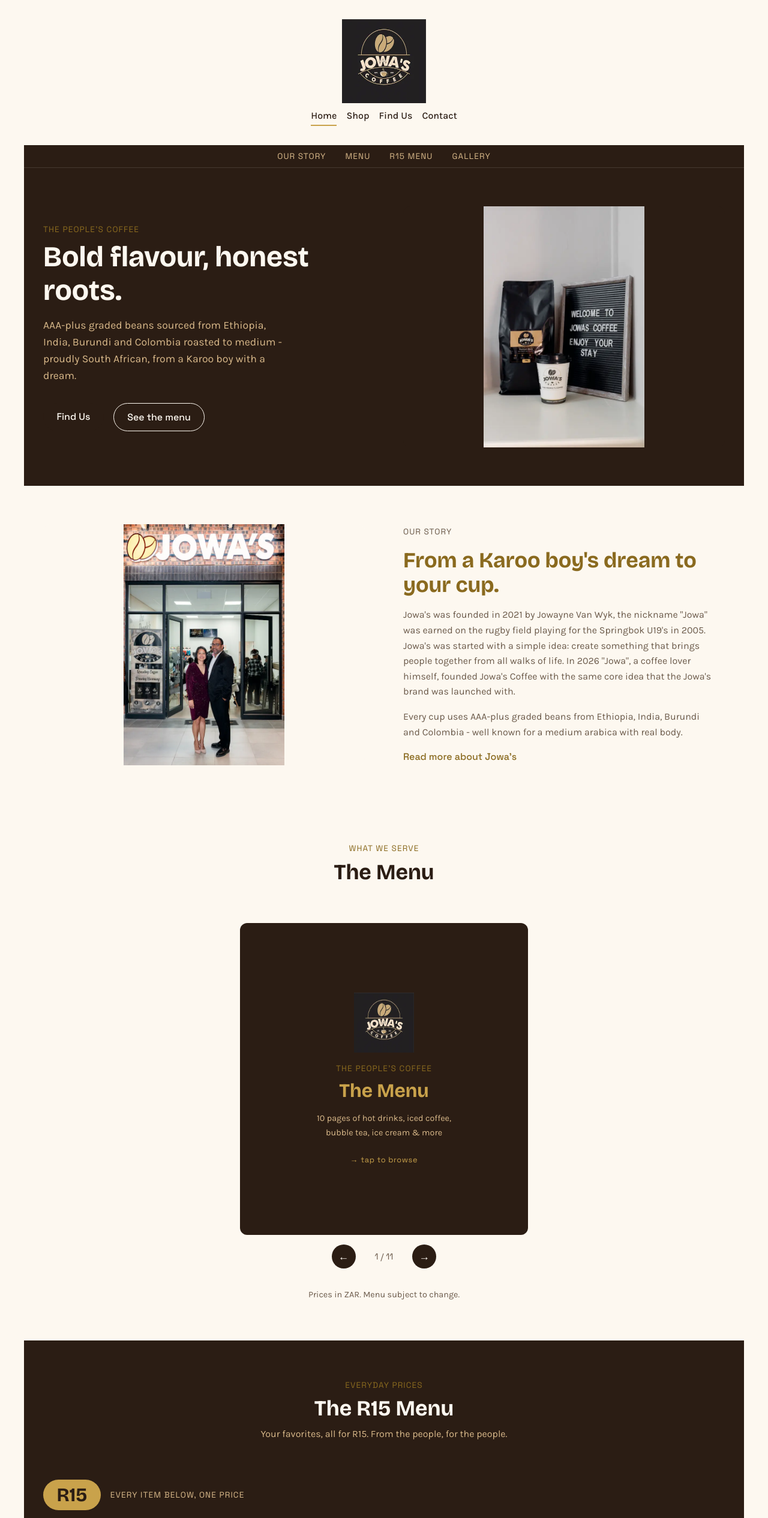
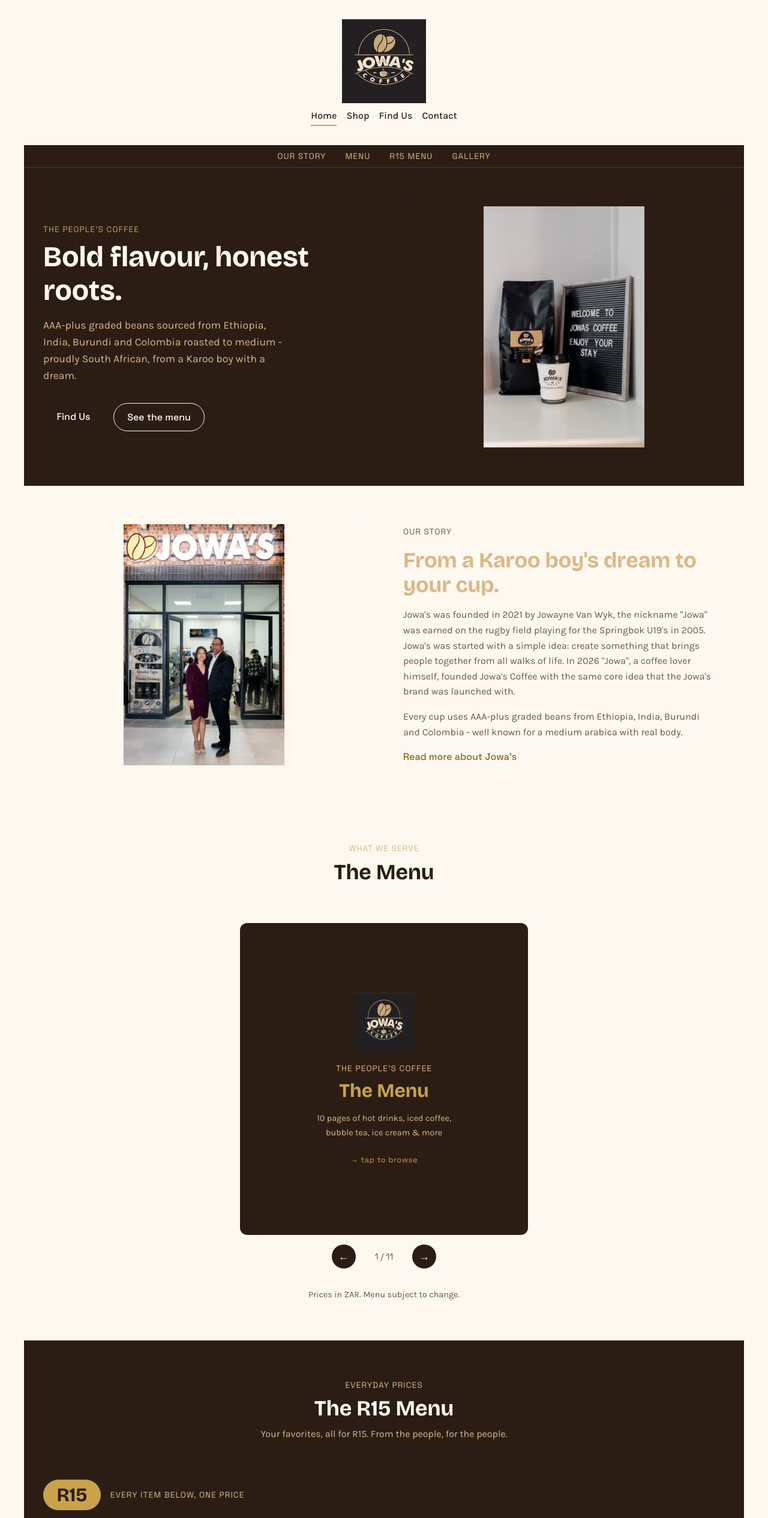
Before and after one commit to elmodbuys/jowas-coffee, a website: page index.html in a window 1280 px wide. Shown: the top 2531 px of the page at 60% size. Drawn offline with nearby package versions, Linux system fonts and the light colour scheme.

Commit message:
fixing accessibility and best practices

```diff
--- a/index.html
+++ b/index.html
@@ -90,8 +90,8 @@
                                 <li><span>Bubblegum</span><span>R50</span></li>
                                 <li><span>Banana</span><span>R50</span></li>
                                 <li><span>Coffee</span><span>R50</span></li>
-                                <img class="menu-page-logo" src="images/jowas-logo-badge.webp" alt="" width="80" height="80">
                             </ul>
+                            <img class="menu-page-logo" src="images/jowas-logo-badge.webp" alt="" width="80" height="80">
                         </div>
 
                         <div class="menu-page">
@@ -102,8 +102,8 @@
                                 <li><span>Strawberry Daiquiri</span><span>R35</span></li>
                                 <li><span>Passion Fruit</span><span>R35</span></li>
                                 <li><span>Piña Colada</span><span>R50</span></li>
-                                <img class="menu-page-logo" src="images/jowas-logo-badge.webp" alt="" width="80" height="80">
                             </ul>
+                            <img class="menu-page-logo" src="images/jowas-logo-badge.webp" alt="" width="80" height="80">
                         </div>
 
                         <div class="menu-page">
@@ -113,8 +113,8 @@
                                 <li><span>Mango Bubble Tea</span><span>R30 / R50</span></li>
                                 <li><span>Strawberry Bubble Tea</span><span>R30 / R50</span></li>
                                 <li><span>Passion Fruit Bubble Tea</span><span>R30 / R50</span></li>
-                                <img class="menu-page-logo" src="images/jowas-logo-badge.webp" alt="" width="80" height="80">
                             </ul>
+                            <img class="menu-page-logo" src="images/jowas-logo-badge.webp" alt="" width="80" height="80">
                         </div>
 
                         <div class="menu-page">
@@ -163,8 +163,8 @@
                                 <li><span>Caramel Latte</span><span>R40 / R60</span></li>
                                 <li><span>Biscoff Latte</span><span>R45 / R60</span></li>
                                 <li><span>Butterscotch Latte</span><span>R45 / R60</span></li>
-                                <img class="menu-page-logo" src="images/jowas-logo-badge.webp" alt="" width="80" height="80">
                             </ul>
+                            <img class="menu-page-logo" src="images/jowas-logo-badge.webp" alt="" width="80" height="80">
                         </div>
 
                         <div class="menu-page">
@@ -192,8 +192,8 @@
                                 <li><span>Chicken Mayo</span><span>R40</span></li>
                                 <li><span>Cheese &amp; Tomato</span><span>R30</span></li>
                                 <li><span>Premium Château Gateau Cake</span><span>R45</span></li>
-                                <img class="menu-page-logo" src="images/jowas-logo-badge.webp" alt="" width="80" height="80">
                             </ul>
+                            <img class="menu-page-logo" src="images/jowas-logo-badge.webp" alt="" width="80" height="80">
                         </div>
 
                         <div class="menu-page">
@@ -206,7 +206,6 @@
                                 <li><span>Biscoff Ice-Cream Tub</span><span>R40</span></li>
                             </ul>
                                 <img class="menu-page-logo" src="images/jowas-logo-badge.webp" alt="" width="80" height="80">
-                            </ul>
                         </div>
                     </div>
 
--- a/style.css
+++ b/style.css
@@ -48,7 +48,7 @@ h1, h2, h3 {
 .gallery .eyebrow,
 .shop .eyebrow,
 .find-us .eyebrow {
-    color: var(--color-gold-text);
+    color: var(--color-tan);
 }
 
 .site-header {
@@ -110,6 +110,7 @@ h1, h2, h3 {
 
 .hero-content .eyebrow {
     margin-bottom: var(--space-sm);
+    color: var(--color-gold)
 }
 
 .hero-content h1 {
@@ -415,6 +416,7 @@ h1, h2, h3 {
     height: 140px;
     width: 140px;
     display: block;
+    object-fit: cover;
 }
 
 .nav-cta {
@@ -789,6 +791,7 @@ h1, h2, h3 {
     align-items: center;
     justify-content: center;
     text-align: center;
+    object-fit: cover;
 }
 
 .menu-cover-logo {
```
